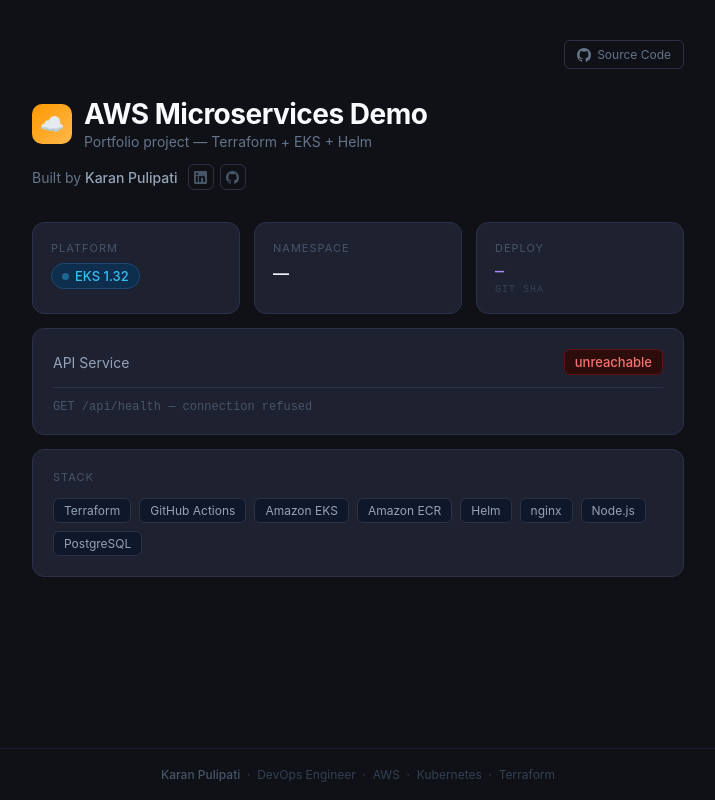
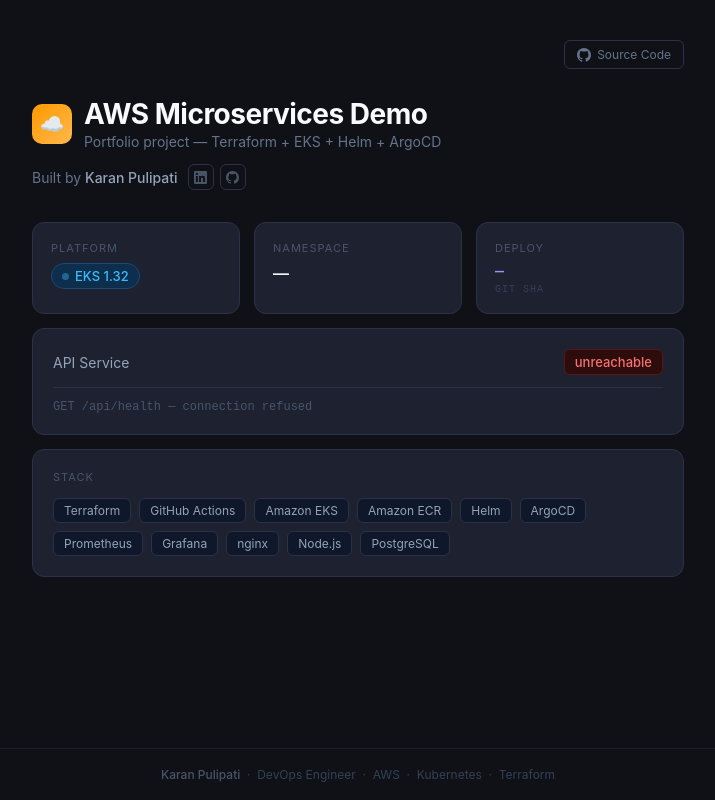
Before and after one commit to karanpulipati-09/aws-microservices-demo, a plain HTML site: page apps/frontend/index.html in a window 1280 px wide. Shown: the whole page, without its empty margins (282-997 px from the left). Drawn offline with Linux system fonts and the light colour scheme; no server answers.

Commit message:
feat(frontend): add ArgoCD/Prometheus/Grafana to stack, show deployedBy in API detail

```diff
--- a/apps/frontend/index.html
+++ b/apps/frontend/index.html
@@ -281,7 +281,7 @@
         <div class="logo-icon">☁️</div>
         <div>
           <h1>AWS Microservices Demo</h1>
-          <div class="subtitle">Portfolio project — Terraform + EKS + Helm</div>
+          <div class="subtitle">Portfolio project — Terraform + EKS + Helm + ArgoCD</div>
         </div>
       </div>
       <div class="author">
@@ -335,6 +335,9 @@
         <span class="tag">Amazon EKS</span>
         <span class="tag">Amazon ECR</span>
         <span class="tag">Helm</span>
+        <span class="tag">ArgoCD</span>
+        <span class="tag">Prometheus</span>
+        <span class="tag">Grafana</span>
         <span class="tag">nginx</span>
         <span class="tag">Node.js</span>
         <span class="tag">PostgreSQL</span>
@@ -359,6 +362,7 @@
         badge.className = 'api-value ok';
         const parts = [`status: ${d.status}`, `env: ${d.env}`, `version: ${d.version}`];
         if (d.sha) parts.push(`sha: ${d.sha}`);
+        if (d.deployedBy) parts.push(`deployedBy: ${d.deployedBy}`);
         detail.textContent = parts.join('  ·  ');
         if (d.env) envValue.textContent = d.env;
         if (d.sha) shaValue.textContent = d.sha;
```
